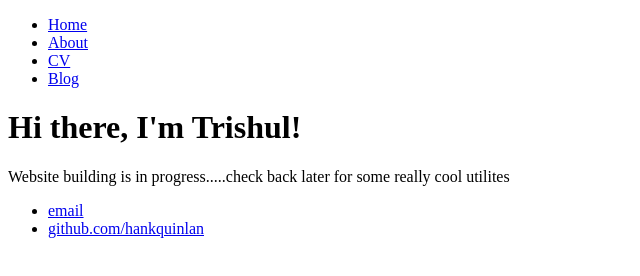
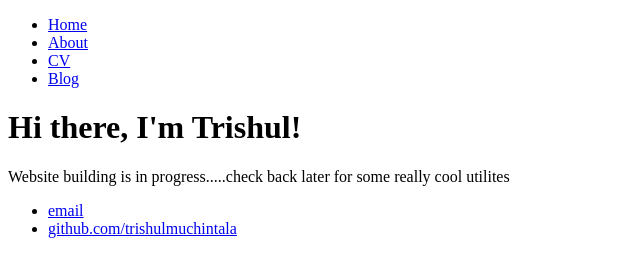
Before and after one commit to trishulmuchintala/trishulmuchintala.github.io, a plain HTML site: page index.html in a window 1280 px wide. Shown: the full height of the page, 0-640 px from the left. Drawn offline with Linux system fonts and the light colour scheme.

Commit message:
Update index.html

```diff
--- a/index.html
+++ b/index.html
@@ -21,7 +21,7 @@
 		<footer>
     		<ul>
         		<li><a href="mailto:trishulmuchintala@gmail.com">email</a></li>
-        		<li><a href="https://github.com/trishulmuchintala">github.com/hankquinlan</a></li>
+        		<li><a href="https://github.com/trishulmuchintala">github.com/trishulmuchintala</a></li>
 			</ul>
 		</footer>
 	</body>
```
